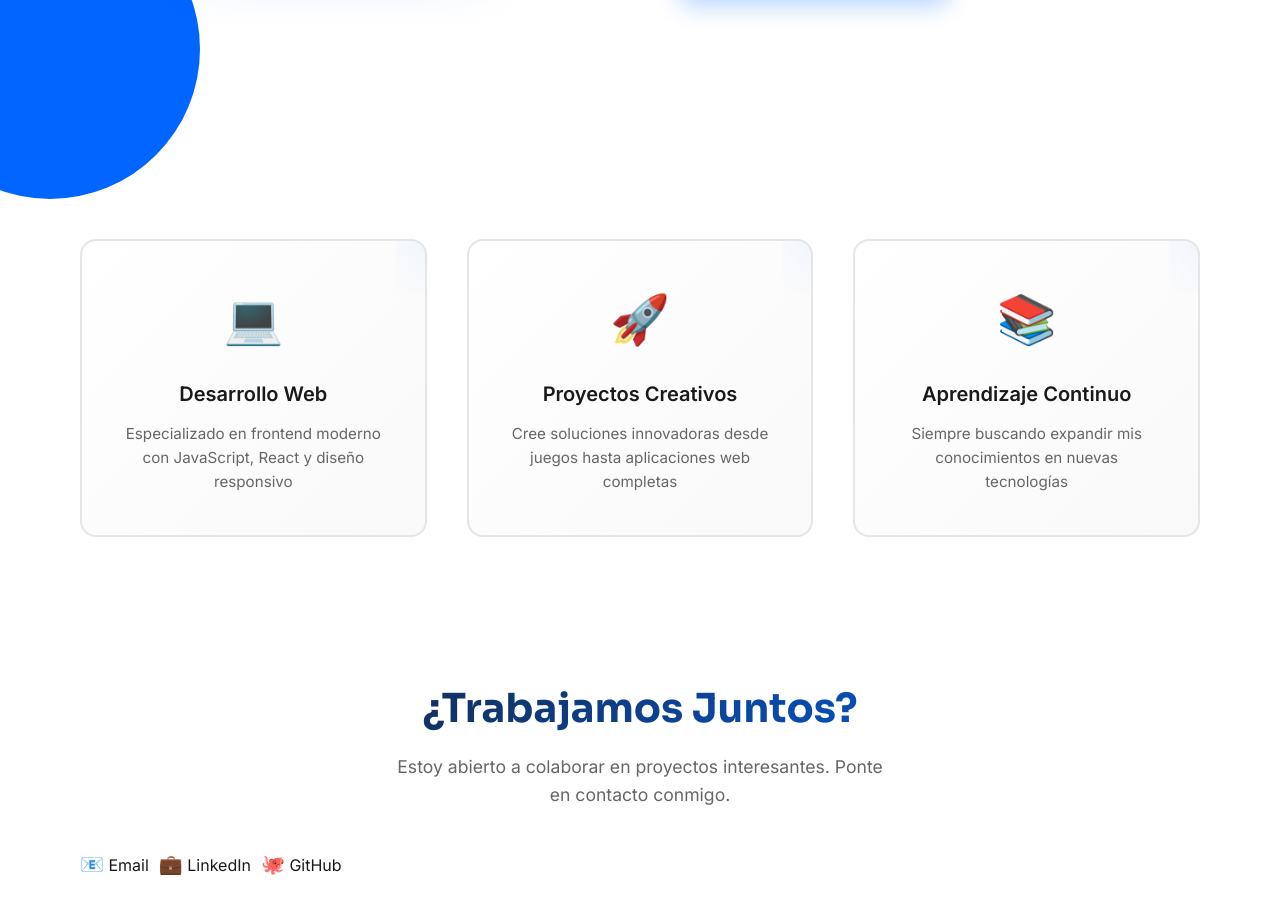
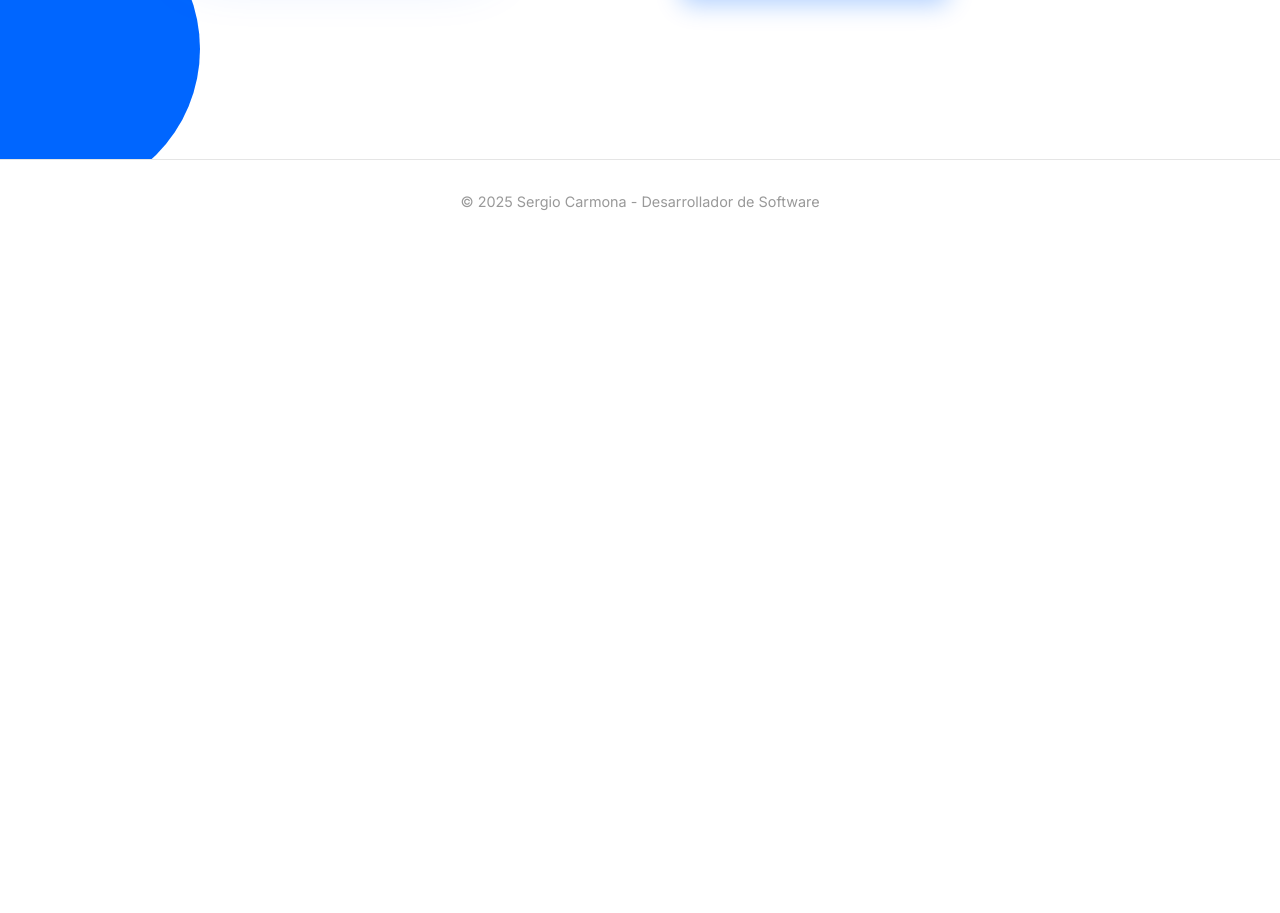
Before and after one commit to SergioCarmonaPovedano/Porfolio, a plain HTML site: page index.html in a window 1280 px wide. Shown: the part 561-1474 px from the top of the page. After the commit the page ends 804 px from the top, so only its background shows below. Drawn offline with Linux system fonts and the light colour scheme.

Commit message:
Cambios realizados en la pantalla de bienvenida

```diff
--- a/index.html
+++ b/index.html
@@ -41,52 +41,15 @@
                             Explorar Mi Portfolio
                             <span class="arrow">→</span>
                         </a>
-                        <a href="#contact" class="btn btn-secondary">Contáctame</a>
+                        <a href="portfolio.html#contact" class="btn btn-secondary">Contáctame</a>
                     </div>
                 </div>
             </div>
 
             <!-- Sección de Características Rápidas -->
-            <div class="features-section">
-                <div class="feature-card">
-                    <div class="feature-icon">💻</div>
-                    <h3>Desarrollo Web</h3>
-                    <p>Especializado en frontend moderno con JavaScript, React y diseño responsivo</p>
-                </div>
+            <!-- Sección de Características Rápidas (eliminada para landing minimalista) -->
 
-                <div class="feature-card">
-                    <div class="feature-icon">🚀</div>
-                    <h3>Proyectos Creativos</h3>
-                    <p>Cree soluciones innovadoras desde juegos hasta aplicaciones web completas</p>
-                </div>
-
-                <div class="feature-card">
-                    <div class="feature-icon">📚</div>
-                    <h3>Aprendizaje Continuo</h3>
-                    <p>Siempre buscando expandir mis conocimientos en nuevas tecnologías</p>
-                </div>
-            </div>
-
-            <!-- Sección de Contacto -->
-            <div class="contact-section" id="contact">
-                <h2>¿Trabajamos Juntos?</h2>
-                <p>Estoy abierto a colaborar en proyectos interesantes. Ponte en contacto conmigo.</p>
-
-                <div class="contact-links">
-                    <a href="mailto:tu@email.com" class="contact-link">
-                        <span class="icon">📧</span>
-                        <span>Email</span>
-                    </a>
-                    <a href="https://linkedin.com" target="_blank" class="contact-link">
-                        <span class="icon">💼</span>
-                        <span>LinkedIn</span>
-                    </a>
-                    <a href="https://github.com" target="_blank" class="contact-link">
-                        <span class="icon">🐙</span>
-                        <span>GitHub</span>
-                    </a>
-                </div>
-            </div>
+            <!-- Sección de Contacto en landing (eliminada; usar contacto en portfolio) -->
         </div>
     </div>
 
```
